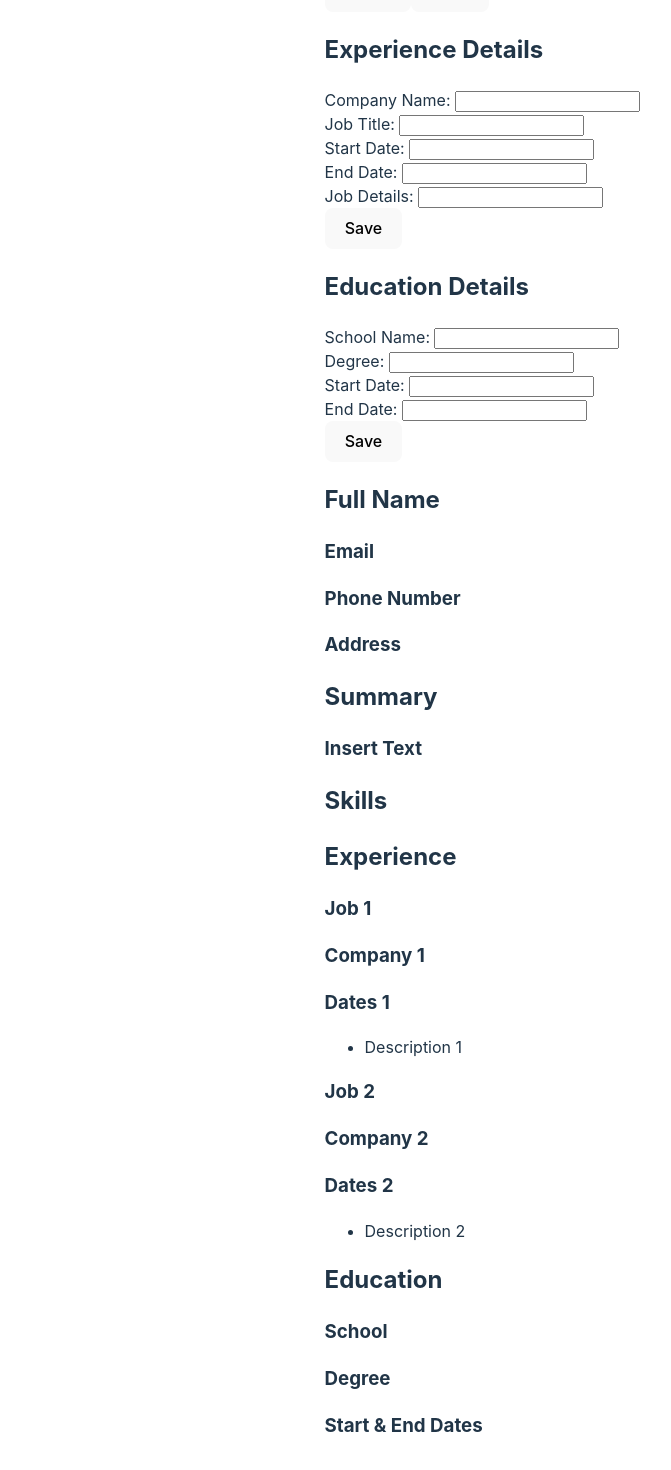
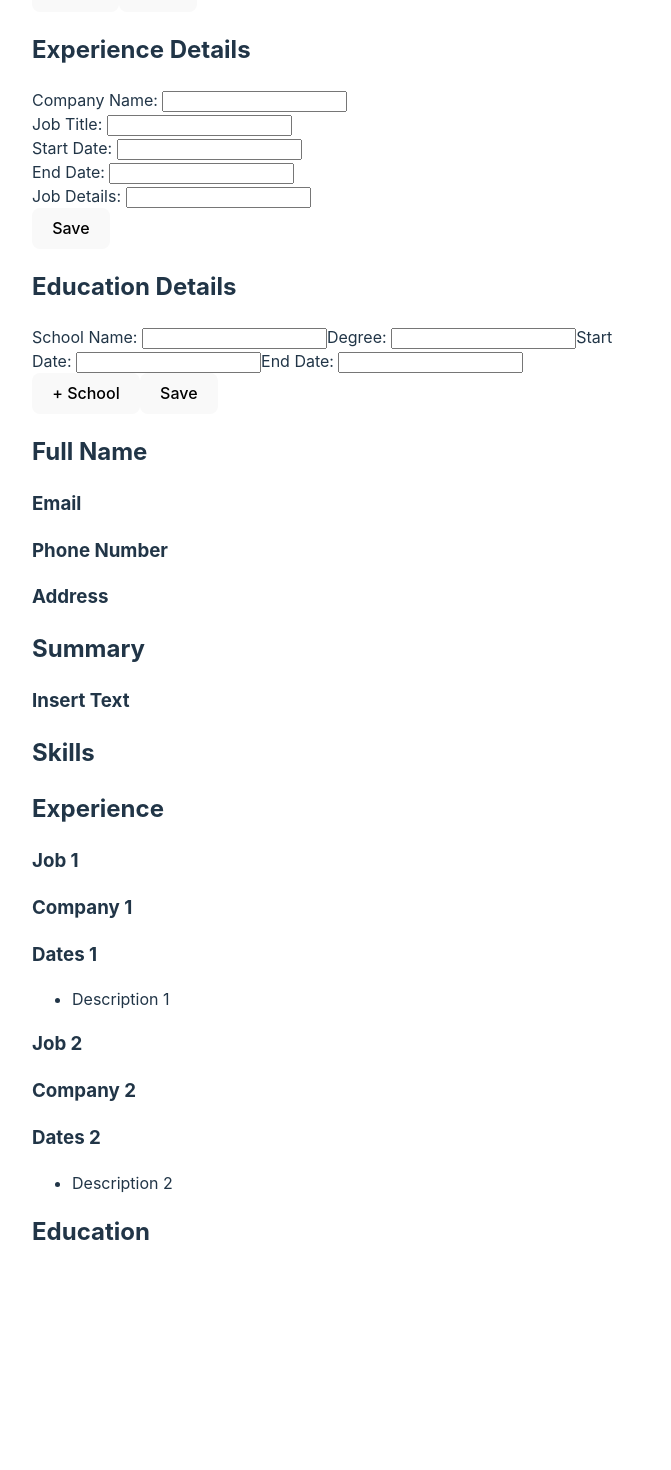
Before and after one commit to Selenityy/CV-Application, a React (Vite) app in the folder cv-application/: page / in a window 1280 px wide. Shown: the part 640-2110 px from the top of the page, without its empty margins (0-671 px from the left). After the commit the page ends 1942 px from the top, so only its background shows below. Built offline with nearby package versions, Linux system fonts and the light colour scheme.

Commit message:
Cleaned up code and added functionality for multiple schools

```diff
--- a/cv-application/src/App.jsx
+++ b/cv-application/src/App.jsx
@@ -10,6 +10,7 @@ function App() {
   const [emailInput, setEmailInput] = useState("");
   const [summaryInput, setSummaryInput] = useState("");
   const [skillList, setSkillList] = useState([]);
+  const [schoolList, setSchoolList] = useState([]);
 
   const handleNameChange = (newName) => {
     setFullNameInput(newName);
@@ -35,6 +36,10 @@ function App() {
     setSkillList([...newSkills]);
   };
 
+  const handleAddSchool = (newSchool) => {
+    setSchoolList([...newSchool]);
+  };
+
   return (
     <>
       <h1 id="resumeTitle">Resume Builder</h1>
@@ -52,6 +57,7 @@ function App() {
             summary={summaryInput}
             onSummaryChange={handleSummaryChange}
             onSkillAdd={handleAddSkill}
+            onSchoolAdd={handleAddSchool}
           />
         </div>
         <div id="resumeDisplay">
@@ -62,6 +68,7 @@ function App() {
             email={emailInput}
             summary={summaryInput}
             skillList={skillList}
+            schoolList={schoolList}
           />
         </div>
       </div>
--- a/cv-application/src/components/ResumeDetails.jsx
+++ b/cv-application/src/components/ResumeDetails.jsx
@@ -12,6 +12,7 @@ function ResumeDetails({
   email,
   summary,
   skillList,
+  schoolList,
 }) {
   return (
     <>
@@ -33,7 +34,7 @@ function ResumeDetails({
         <ExperienceDetails />
       </section>
       <section id="educationDetails">
-        <EducationDetails />
+        <EducationDetails schoolList={schoolList} />
       </section>
     </>
   );
--- a/cv-application/src/components/UserDetails.jsx
+++ b/cv-application/src/components/UserDetails.jsx
@@ -11,8 +11,8 @@ function UserDetails({
   onAddressChange,
   onEmailChange,
   onSummaryChange,
-  // onSkillChange,
   onSkillAdd,
+  onSchoolAdd,
 }) {
   return (
     <>
@@ -34,7 +34,7 @@ function UserDetails({
         <ExperienceInput />
       </section>
       <section id="educationInput">
-        <EducationInput />
+        <EducationInput onSchoolAdd={onSchoolAdd} />
       </section>
     </>
   );
--- a/cv-application/src/components/cv-form/EducationInput.jsx
+++ b/cv-application/src/components/cv-form/EducationInput.jsx
@@ -1,81 +1,82 @@
+/* eslint-disable react/prop-types */
 import { useState } from "react";
 import Button from "../utilities/Button";
 import InputField from "../utilities/InputField";
+import { v4 as uuidv4 } from "uuid";
 
-function EducationInput() {
-  const [schoolName, setSchoolName] = useState("");
-  const [degree, setDegree] = useState("");
-  const [schoolStartDate, setSchoolStartDate] = useState("");
-  const [schoolEndDate, setSchoolEndDate] = useState("");
+function EducationInput({ onSchoolAdd }) {
+  const [schoolInputs, setSchoolInputs] = useState([
+    { id: uuidv4(), name: "", degree: "", start: "", end: "" },
+  ]);
 
-  const handleSchoolNameChange = (e) => {
-    setSchoolName(e.target.value);
+  const handleSchoolChange = (e, index, property) => {
+    const updatedSchools = [...schoolInputs];
+    updatedSchools[index][property] = e.target.value;
+    setSchoolInputs(updatedSchools);
   };
 
-  const handleDegreeChange = (e) => {
-    setDegree(e.target.value);
+  const handleAddSchool = () => {
+    setSchoolInputs([
+      ...schoolInputs,
+      { id: uuidv4(), name: "", degree: "", start: "", end: "" },
+    ]);
   };
 
-  const handleSchoolStartDateChange = (e) => {
-    setSchoolStartDate(e.target.value);
-  };
-
-  const handleSchoolEndDateChange = (e) => {
-    setSchoolEndDate(e.target.value);
-  };
-
-  const handleButtonClick = (e) => {
-    e.preventDefault();
+  const handleSaveSchools = () => {
+    const existingSchools = schoolInputs.filter((school) => school.name !== "");
+    onSchoolAdd(existingSchools);
   };
 
   return (
     <>
       <h2>Education Details</h2>
-      <div id="schoolField" className="educationDetails">
+      {schoolInputs.map((schoolInput, index) => (
+        <div key={schoolInput.id} className="educationDetails">
           <InputField
             label="School Name: "
-          id="schoolName"
+            id={`${schoolInput.id}-name`}
             type="text"
-          value={schoolName}
+            value={schoolInput.name}
             placeholder=""
-          onChange={handleSchoolNameChange}
+            onChange={(e) => handleSchoolChange(e, index, "name")}
+          />
+          <InputField
+            label="Degree: "
+            id={`${schoolInput.id}-degree`}
+            type="text"
+            value={schoolInput.degree}
+            placeholder=""
+            onChange={(e) => handleSchoolChange(e, index, "degree")}
+          />
+          <InputField
+            label="Start Date: "
+            id={`${schoolInput.id}-start`}
+            type="text"
+            value={schoolInput.start}
+            placeholder=""
+            onChange={(e) => handleSchoolChange(e, index, "start")}
+          />
+          <InputField
+            label="End Date: "
+            id={`${schoolInput.id}-end`}
+            type="text"
+            value={schoolInput.end}
+            placeholder=""
+            onChange={(e) => handleSchoolChange(e, index, "end")}
           />
         </div>
-      <div id="degreeField" className="educationDetails">
-        <InputField
-          label="Degree: "
-          id="degree"
-          type="text"
-          value={degree}
-          placeholder=""
-          onChange={handleDegreeChange}
+      ))}
+      <Button
+        className="submitBtn"
+        type="submit"
+        text="+ School"
+        onClick={handleAddSchool}
       />
-      </div>
-      <div id="schoolStartDateField" className="educationDetails">
-        <InputField
-          label="Start Date: "
-          id="schoolStartDate"
-          type="text"
-          value={schoolStartDate}
-          placeholder=""
-          onChange={handleSchoolStartDateChange}
-        />
-      </div>
-      <div id="schoolEndDateField" className="educationDetails">
-        <InputField
-          label="End Date: "
-          id="schoolEndDate"
-          type="text"
-          value={schoolEndDate}
-          placeholder=""
-          onChange={handleSchoolEndDateChange}
-        />
-      </div>
       <Button
         className="submitBtn"
         type="submit"
         text="Save"
-        onClick={handleButtonClick}
+        onClick={handleSaveSchools}
       />
     </>
   );
--- a/cv-application/src/components/resume-display/EducationDetails.jsx
+++ b/cv-application/src/components/resume-display/EducationDetails.jsx
@@ -1,10 +1,19 @@
-function EducationDetails() {
+/* eslint-disable react/prop-types */
+
+function EducationDetails({ schoolList }) {
   return (
     <>
       <h2>Education</h2>
-      <h3>School</h3>
-      <h3>Degree</h3>
-      <h3>Start & End Dates</h3>
+      <ul>
+        {schoolList.map((schoolItem) => (
+          <li key={schoolItem.id}>
+            <p>School Name: {schoolItem.name}</p>
+            <p>Degree: {schoolItem.degree}</p>
+            <p>Start Date: {schoolItem.start}</p>
+            <p>End Date: {schoolItem.end}</p>
+          </li>
+        ))}
+      </ul>
     </>
   );
 }
--- a/cv-application/src/components/resume-display/SkillsDetails.jsx
+++ b/cv-application/src/components/resume-display/SkillsDetails.jsx
@@ -1,5 +1,4 @@
 /* eslint-disable react/prop-types */
-// import { useEffect, useState } from "react";
 
 function SkillDetails({ skillList }) {
   return (
```
Lines whose indentation alone changed are shown as unchanged.
